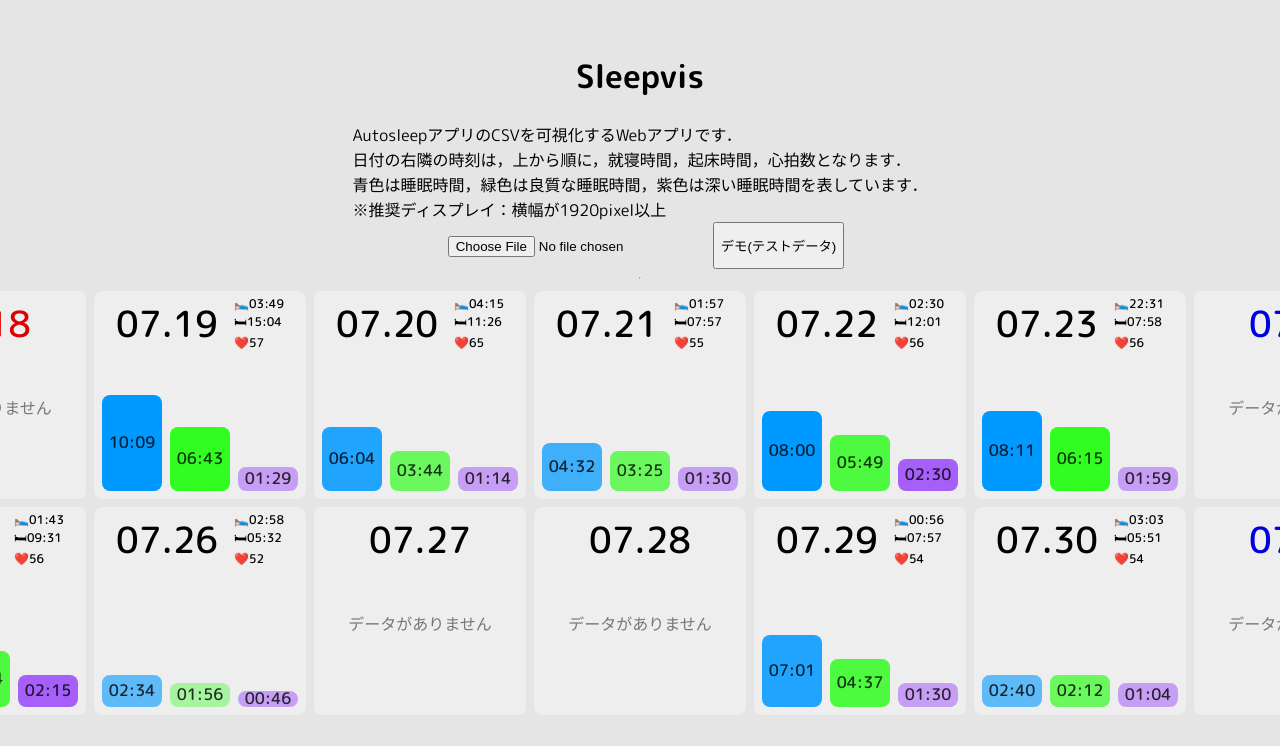
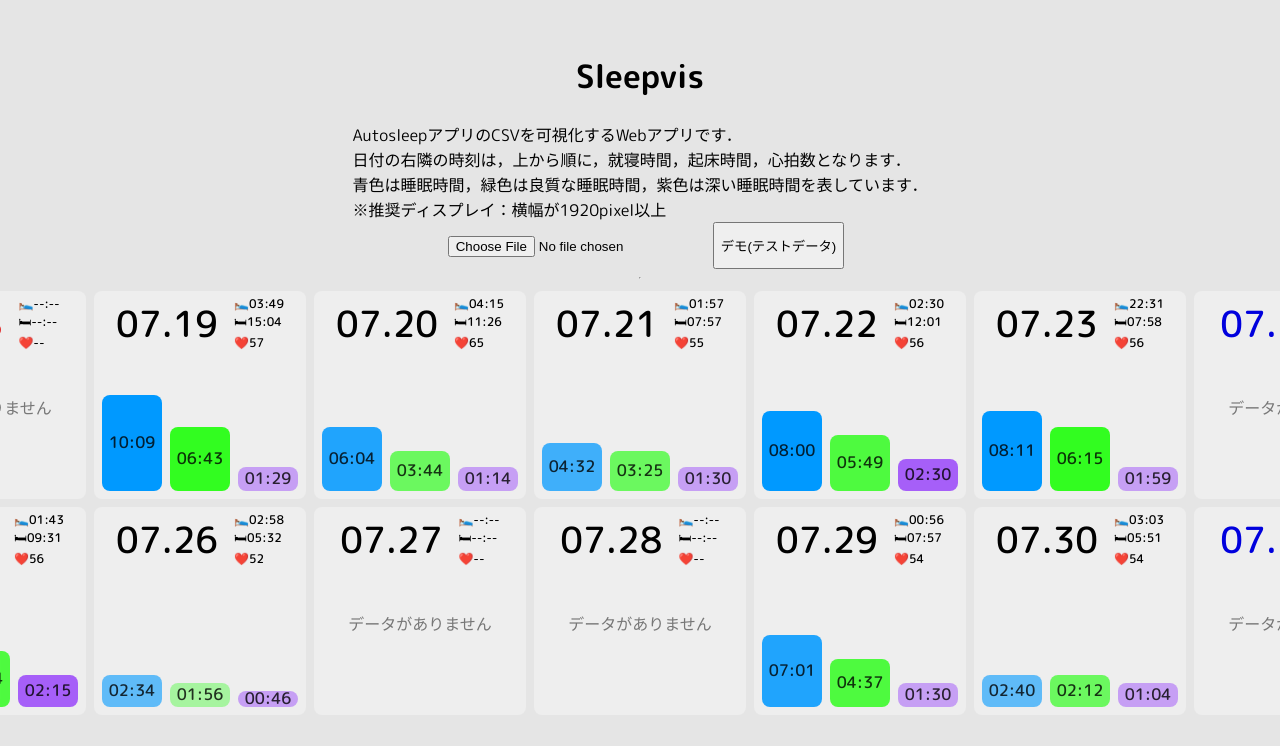
Before and after one commit to izumiz-dev/sleepvis, a React app: page / in a window 1280 px wide. Both pictures are taken after a click on the button "デモ(テストデータ)". Shown: the top 746 px of the page. Built offline with nearby package versions, Linux system fonts and the light colour scheme.

Commit message:
データがない場合の表示の変更

```diff
--- a/src/components/Calendar.tsx
+++ b/src/components/Calendar.tsx
@@ -60,6 +60,7 @@
             } else {
               return (
                 <Frame>
+                  <DateHeader>
                     <Date
                       dayOfWeek={
                         DateTime.fromFormat(col.toString(), "yyyy-MM-dd-EEE")
@@ -69,6 +70,13 @@
                       .toString()
                       .substring(5, 10)
                       .replace("-", ".")}`}</Date>
+                    <TimesBox>
+                      <div>🛌--:--</div>
+                      <div>🛏--:--</div>
+                      <div>❤️--</div>
+                    </TimesBox>
+                  </DateHeader>
+
                   <div
                     style={{
                       display: "flex",
```
Lines whose indentation alone changed are shown as unchanged.
